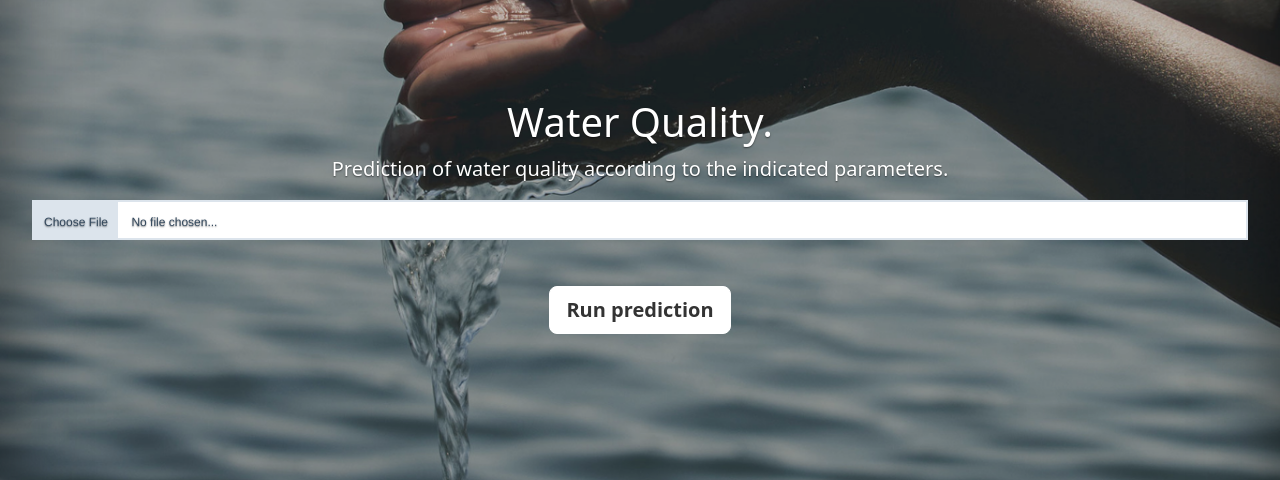
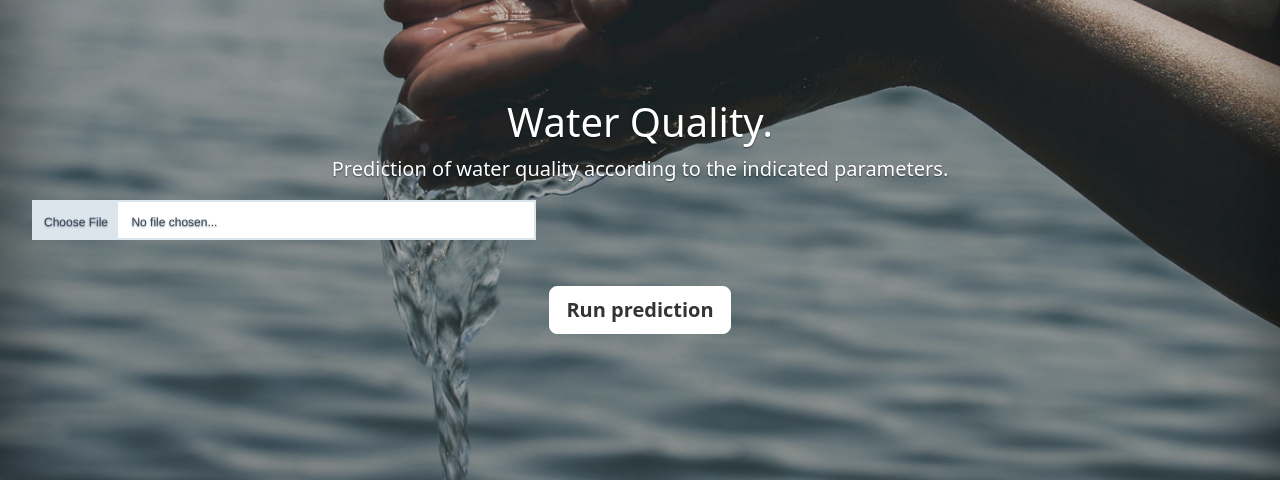
Before and after one commit to mcarlagg17/TBDS-ML_Clf_WaterQuality_flask, a Flask app: page / in a window 1280 px wide. Shown: the part 182-662 px from the top of the page. Run offline with Flask 2, Linux system fonts and the light colour scheme; some libraries are stand-ins or nearby versions.

Commit message:
fondo 13

```diff
--- a/static/cover.css
+++ b/static/cover.css
@@ -33,6 +33,10 @@ body {
 
 }
 
+.width-upload {
+  max-width: 42em;
+
+}
 
 /*
  * Header
--- a/templates/index.html
+++ b/templates/index.html
@@ -57,7 +57,7 @@
         <p class="lead">Prediction of water quality according to the indicated parameters.</p>
         <form action="predict" method="POST" enctype="multipart/form-data">
 
-            <div class="file-upload text-center">
+            <div class="file-upload text-center width-upload">
                 <div class="file-select">
                     <div class="file-select-button" id="fileName">Choose File</div>
                     <div class="file-select-name" id="noFile">No file chosen...</div>
```
